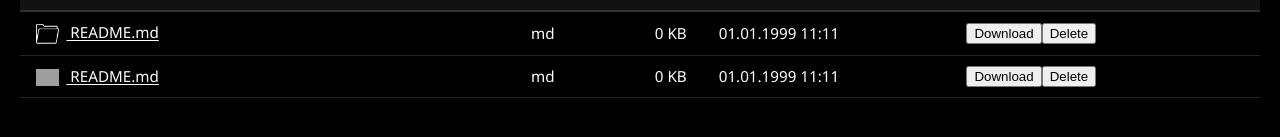
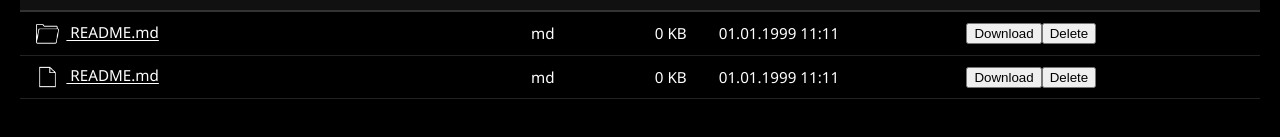
Before and after one commit to AlchemistChief/AlchemShare, a website with bundled scripts: page public/index.html in a window 1280 px wide. Shown: the part 169-306 px from the top of the page. Built offline with nearby package versions, Linux system fonts and the light colour scheme; no server answers; grey boxes are pictures that could not be loaded; files whose address does not match are found by name.

Commit message:
updated template icon link

```diff
--- a/public/index.html
+++ b/public/index.html
@@ -80,7 +80,7 @@
                         </tr>
                         <tr class="ftp-row" data-id="1">
                             <td>
-                                <img src="https://img.icons8.com/?size=300&id=37927&format=png&color=FFFFFF"></img>
+                                <img src="assets/file-icons/file.png"></img>
                                 README.md
                             </td>
                             <td>md</td>
```
